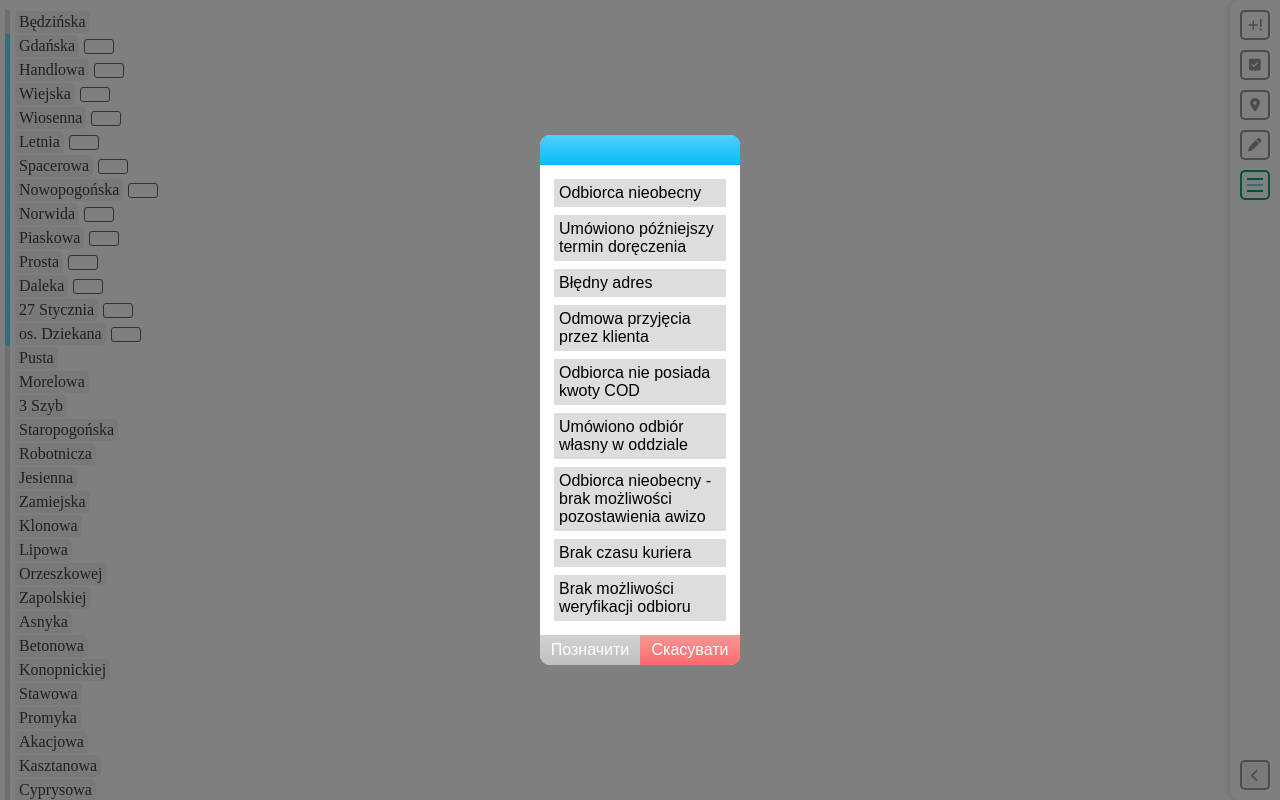
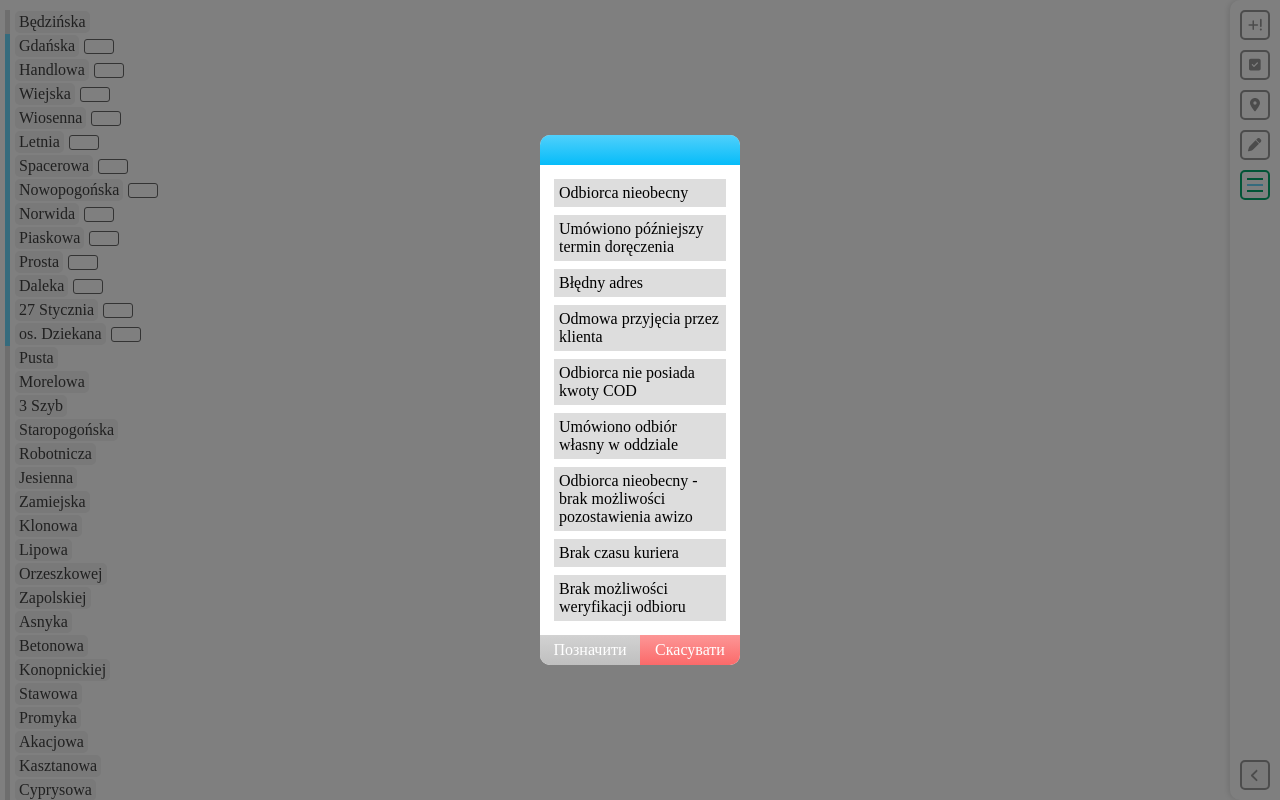
Before and after one commit to Tapio-adro/addresses-app, a React (Vite) app: page / in a window 1280 px wide. Built offline with nearby package versions, Linux system fonts and the light colour scheme.

Commit message:
Two requested tweaks
Times new roman font everywhere
Mode buttons description should be centered

```diff
--- a/src/assets/css/style.css
+++ b/src/assets/css/style.css
@@ -111,7 +111,6 @@ main {
   border: 1px solid #04AA6D;
   border-radius: 3px;
   transition: 0.25s;
-  font-family: sans-serif;
   color: #666;
   color: #04AA6D;
 }
@@ -174,11 +173,11 @@ main {
 #mode_buttons .button_desc {
   font-size: 10px;
   width: 140px;
-  font-family: sans-serif;
   background-color: #f3f3f3;
   padding: 5px;
   border-radius: 5px;
   margin: auto 0;
+  text-align: center;
 }
 #mode_buttons #reset_button_desc {
   width: 100px;
@@ -328,7 +327,6 @@ main {
   border-radius: 10px;
   display: grid;
   grid-template-rows: 30px auto 30px;
-  font-family: sans-serif;
   pointer-events: none;
 }
 .modal_content.open {
--- a/src/assets/css/style.sass
+++ b/src/assets/css/style.sass
@@ -106,7 +106,6 @@ main
   border: 1px solid $green
   border-radius: 3px
   transition: 0.25s
-  font-family: sans-serif
   color: $textgrey
   color: $green
   &.default
@@ -163,11 +162,11 @@ main
   .button_desc
     font-size: 10px
     width: 140px
-    font-family: sans-serif
     background-color: $lightgrey
     padding: 5px
     border-radius: 5px
     margin: auto 0
+    text-align: center
   #reset_button_desc
     width: 100px
   button
@@ -293,7 +292,6 @@ main
   border-radius: 10px
   display: grid
   grid-template-rows: 30px auto 30px
-  font-family: sans-serif
   pointer-events: none
   &.open
     pointer-events: auto
```
Also changed, not shown: 1 other file (tests, documents, lock files or other folders).
